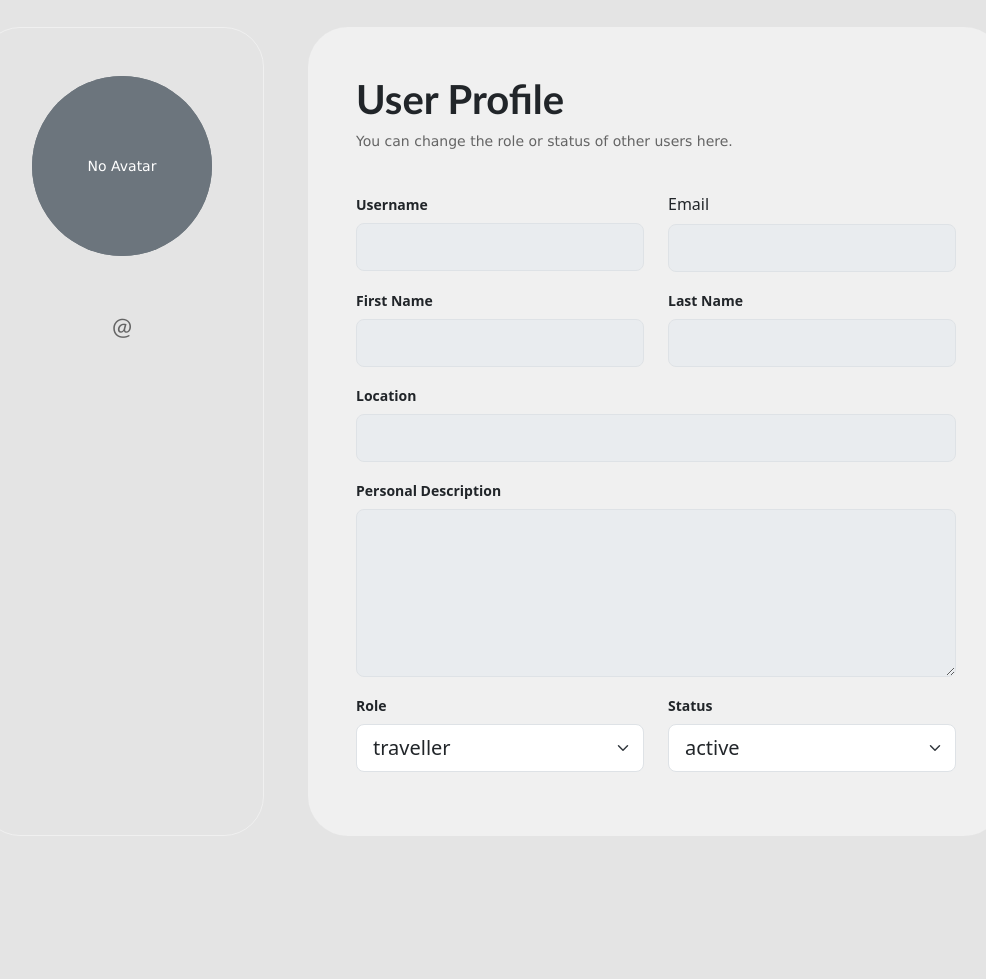
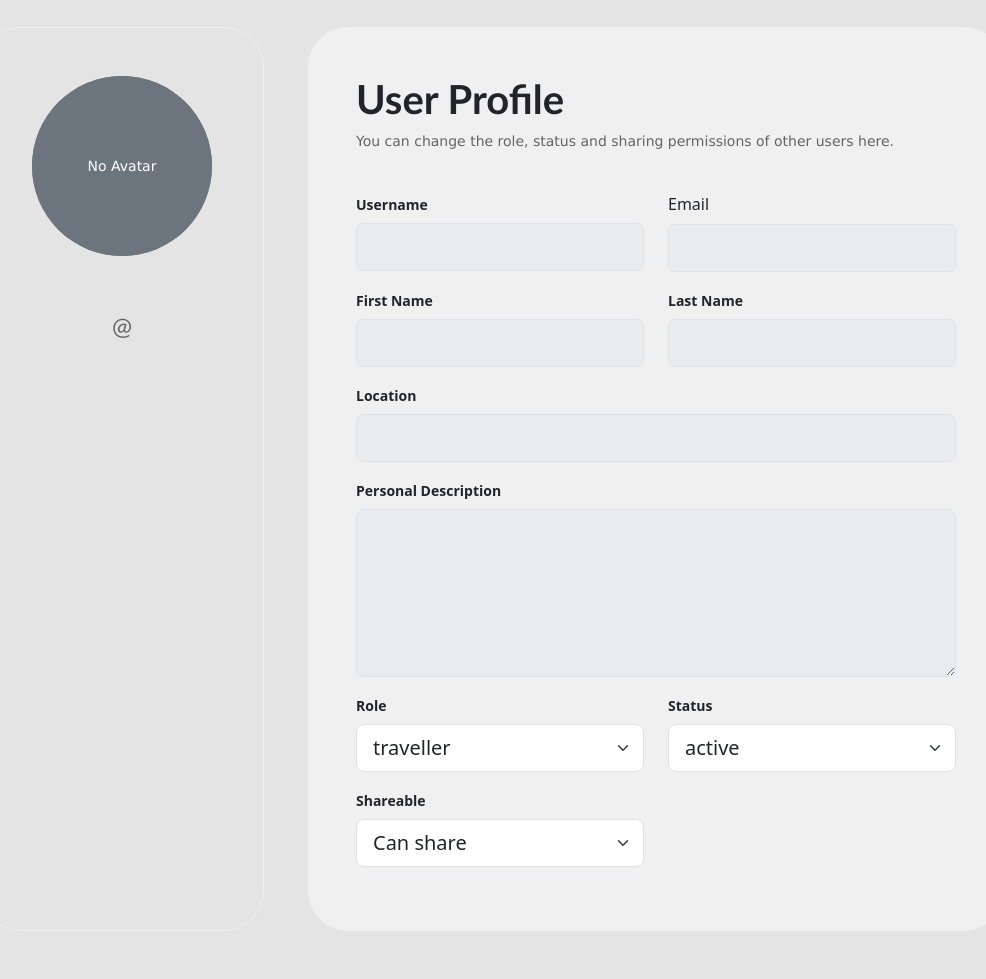
Before and after one commit to lin-du-1157599/project2, a Flask app: template app/templates/user/user_edit.html in a window 1280 px wide. Shown: the part 141-1120 px from the top of the page, without its empty margins (162-1148 px from the left). Before the commit the page ends 912 px from the top, so only its background shows below. Run offline with Flask 3, Linux system fonts and the light colour scheme; the template is opened without the code that fills it, so the values that code supplies are empty.

Commit message:
Add public sharing restriction functionality

```diff
--- a/app/config/constants.py
+++ b/app/config/constants.py
@@ -24,6 +24,7 @@ USER_STATUS='status'
 USER_PROFILE_IMAGE='profile_image'
 USER_FULL_NAME = 'full_name'
 USER_PERSONAL_DESCRIPTION='personal_description'
+USER_SHAREABLE = 'shareable'
 
 
 DEFAULT_USER_ROLE = 'traveller'
--- a/app/routes/admin.py
+++ b/app/routes/admin.py
@@ -143,9 +143,10 @@ def edit_user():
           user_id = request.form.get(constants.USER_ID)
           role = request.form.get(constants.USER_ROLE)
           status = request.form.get(constants.USER_STATUS)
+          shareable = request.form.get(constants.USER_SHAREABLE)
 
           with db.get_cursor() as cursor:
-               cursor.execute("UPDATE users SET role=%s, status=%s WHERE user_id=%s;", (role, status, user_id,))
+               cursor.execute("UPDATE users SET role=%s, status=%s, shareable=%s WHERE user_id=%s;", (role, status, shareable, user_id,))
 
           with db.get_cursor() as cursor:
                cursor.execute(
@@ -163,8 +164,9 @@ def update_user_status():
      user_id = request.form.get(constants.USER_ID)
      user_new_role = request.form.get(constants.USER_ROLE)
      user_new_status = request.form.get(constants.USER_STATUS)
+     user_new_shareable = request.form.get(constants.USER_SHAREABLE)
 
      with db.get_cursor() as cursor:
-          cursor.execute("UPDATE users SET role=%s, status=%s WHERE user_id=%s;",
-                         (user_new_role, user_new_status, user_id,))
+          cursor.execute("UPDATE users SET role=%s, status=%s, shareable=%s WHERE user_id=%s;",
+                         (user_new_role, user_new_status, user_new_shareable, user_id,))
      return redirect(url_for('edit_user', user_id=user_id))
--- a/app/templates/base/userbase.html
+++ b/app/templates/base/userbase.html
@@ -110,6 +110,12 @@
 
 			.text-muted{
 				color: #646464 !important;
+			}
+
+			.text-info{
+				color:#e55b4c !important;
+				margin-top: .25rem;
+				font-size: .875em
 			}
 
 			.alert-danger{
--- a/app/templates/user/user_edit.html
+++ b/app/templates/user/user_edit.html
@@ -43,7 +43,7 @@
                 <div class="pb-4">
                     <div>
                         <h1 class="fw-bold">User Profile</h1>
-                        <p class="fs-5 text-muted">You can change the role or status of other users here.</p>
+                        <p class="fs-5 text-muted">You can change the role, status and sharing permissions of other users here.</p>
                     </div>
                 </div>
 
@@ -114,6 +114,20 @@
                                     <input type="text" class="form-control form-control-lg" id="status" name="status" value="{{ user['status'] }}" disabled>
                                 {% endif %}
                             </div>
+
+                            <!-- Dropdown Menu - Shareable -->
+                            <div class="col-lg-6 mb-3">
+                                <label for="role" class="form-label fw-bold fs-5">Shareable</label>
+                                {% if user['username'] != session.get('username') %}
+                                    <select class="form-select form-select-lg" name="shareable" id="shareable">
+                                        <option value=1 {% if user['shareable'] == 1 %} selected {% endif %}>Can share</option>
+                                        <option value=0 {% if user['shareable'] == 0 %} selected {% endif %}>Cannot Share</option>
+                                    </select>
+                                {% else %}
+                                    <input type="text" class="form-control form-control-lg" id="role" name="role" value="{{ user['role'] }}" disabled>
+                                {% endif %}
+                            </div>
+                            <div class="col-lg-6 mb-3"></div>
                         </div>
 
                         <!-- Save Button -->
```
Also changed, not shown: app/routes/journey.py (+24 -4 lines), app/templates/journey/add_journey.html (+13 -1 lines), app/templates/journey/edit_journey.html (+20 -1 lines).
